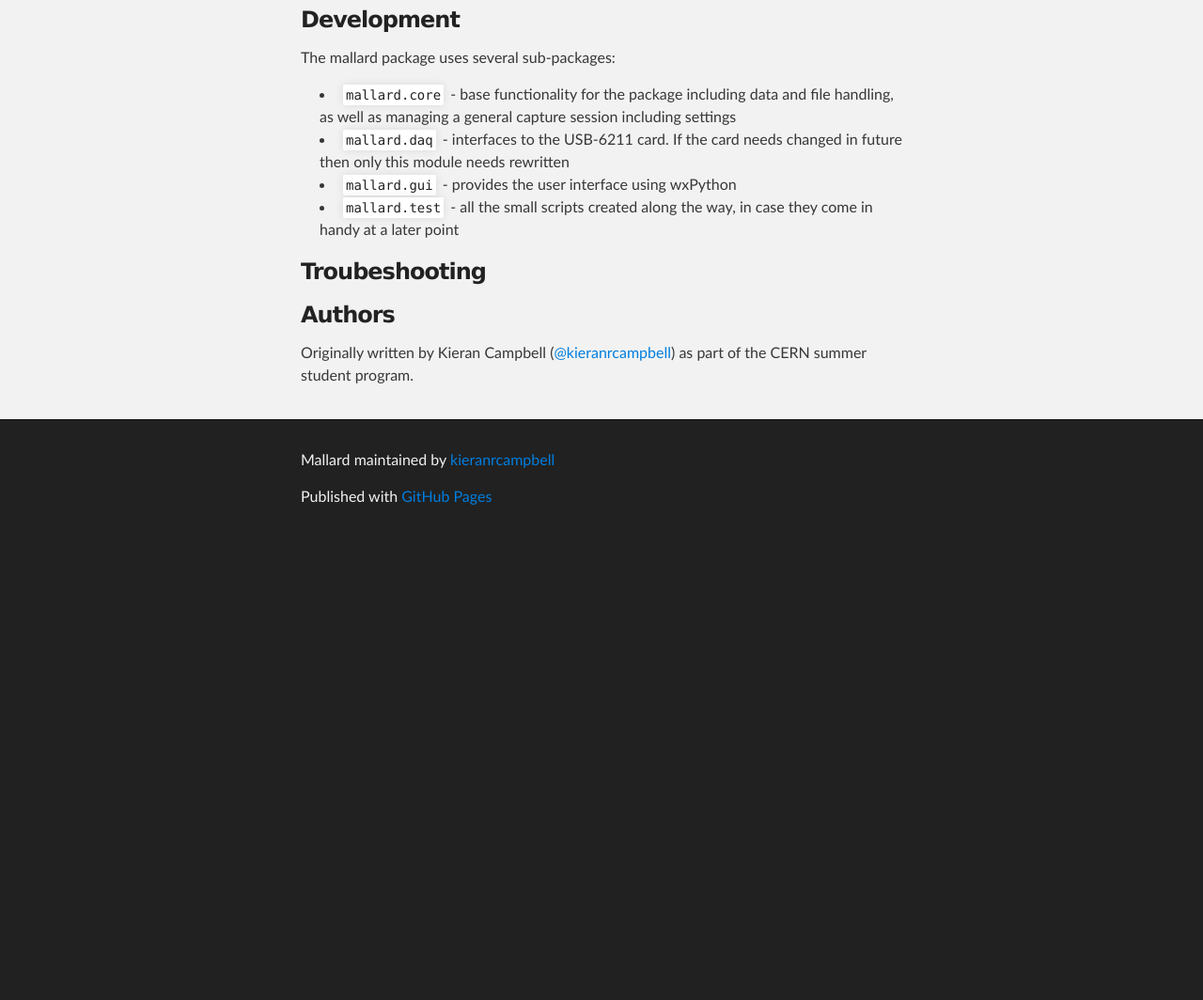
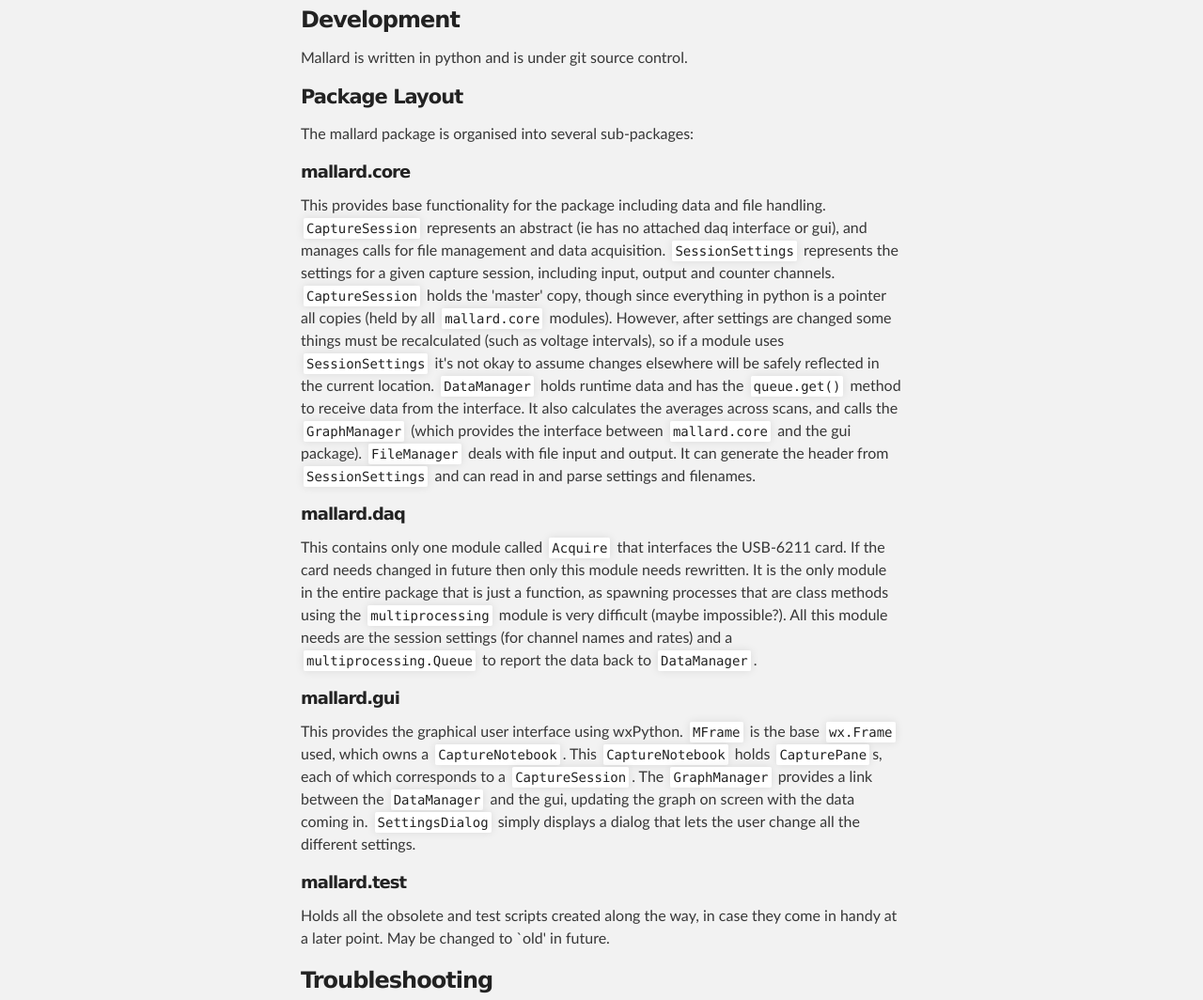
Before and after one commit to kieranrcampbell/mallard, a plain HTML site: page index.html in a window 1280 px wide. Shown: the part 4225-5289 px from the top of the page at 94% size. Before the commit the page ends 4800 px from the top, so only its background shows below. Drawn offline with Linux system fonts and the light colour scheme.

```diff
--- a/index.html
+++ b/index.html
@@ -192,19 +192,35 @@ to combine both of these, and so came Mallard: Multi Analog LossLess Acquistion
 <h3>
 <a name="development" class="anchor" href="#development"><span class="octicon octicon-link"></span></a>Development</h3>
 
-<p>The mallard package uses several sub-packages:</p>
+<p>Mallard is written in python and is under git source control.</p>
 
-<ul>
-<li>
-<code>mallard.core</code> - base functionality for the package including data and file handling, as well as managing a general capture session including settings</li>
-<li>
-<code>mallard.daq</code> - interfaces to the USB-6211 card. If the card needs changed in future then only this module needs rewritten</li>
-<li>
-<code>mallard.gui</code> - provides the user interface using wxPython</li>
-<li>
-<code>mallard.test</code> - all the small scripts created along the way, in case they come in handy at a later point</li>
-</ul><h3>
-<a name="troubeshooting" class="anchor" href="#troubeshooting"><span class="octicon octicon-link"></span></a>Troubeshooting</h3>
+<h4>
+<a name="package-layout" class="anchor" href="#package-layout"><span class="octicon octicon-link"></span></a>Package Layout</h4>
+
+<p>The mallard package is organised into several sub-packages:</p>
+
+<h5>
+<a name="mallardcore" class="anchor" href="#mallardcore"><span class="octicon octicon-link"></span></a>mallard.core</h5>
+
+<p>This provides base functionality for the package including data and file handling. <code>CaptureSession</code> represents an abstract (ie has no attached daq interface or gui), and manages calls for file management and data acquisition. <code>SessionSettings</code> represents the settings for a given capture session, including input, output and counter channels. <code>CaptureSession</code> holds the 'master' copy, though since everything in python is a pointer all copies (held by all <code>mallard.core</code> modules). However, after settings are changed some things must be recalculated (such as voltage intervals), so if a module uses <code>SessionSettings</code> it's not okay to assume changes elsewhere will be safely reflected in the current location. <code>DataManager</code> holds runtime data and has the <code>queue.get()</code> method to receive data from the interface. It also calculates the averages across scans, and calls the <code>GraphManager</code> (which provides the interface between <code>mallard.core</code> and the gui package). <code>FileManager</code> deals with file input and output. It can generate the header from <code>SessionSettings</code> and can read in and parse settings and filenames.</p>
+
+<h5>
+<a name="mallarddaq" class="anchor" href="#mallarddaq"><span class="octicon octicon-link"></span></a>mallard.daq</h5>
+
+<p>This contains only one module called <code>Acquire</code> that interfaces the USB-6211 card. If the card needs changed in future then only this module needs rewritten. It is the only module in the entire package that is just a function, as spawning processes that are class methods using the <code>multiprocessing</code> module is very difficult (maybe impossible?). All this module needs are the session settings (for channel names and rates) and a <code>multiprocessing.Queue</code> to report the data back to <code>DataManager</code>.</p>
+
+<h5>
+<a name="mallardgui" class="anchor" href="#mallardgui"><span class="octicon octicon-link"></span></a>mallard.gui</h5>
+
+<p>This provides the graphical user interface using wxPython. <code>MFrame</code> is the base <code>wx.Frame</code> used, which owns a <code>CaptureNotebook</code>. This <code>CaptureNotebook</code> holds <code>CapturePane</code>s, each of which corresponds to a <code>CaptureSession</code>. The <code>GraphManager</code> provides a link between the <code>DataManager</code> and the gui, updating the graph on screen with the data coming in. <code>SettingsDialog</code> simply displays a dialog that lets the user change all the different settings.</p>
+
+<h5>
+<a name="mallardtest" class="anchor" href="#mallardtest"><span class="octicon octicon-link"></span></a>mallard.test</h5>
+
+<p>Holds all the obsolete and test scripts created along the way, in case they come in handy at a later point. May be changed to `old' in future. </p>
+
+<h3>
+<a name="troubleshooting" class="anchor" href="#troubleshooting"><span class="octicon octicon-link"></span></a>Troubleshooting</h3>
 
 <h3>
 <a name="authors" class="anchor" href="#authors"><span class="octicon octicon-link"></span></a>Authors</h3>
```
Also changed, not shown: params.json (+1 -1 lines).
